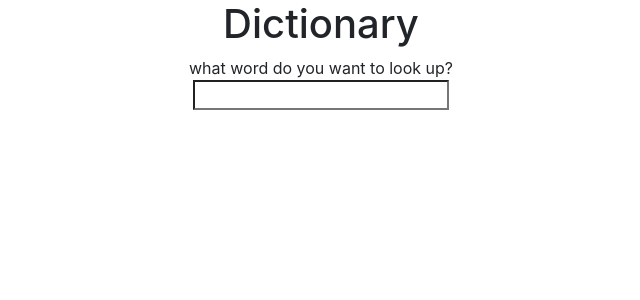
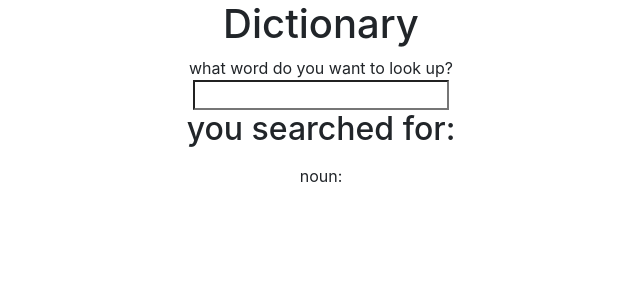
Before and after one commit to leeenah/dictionary-project, a React (Create React App) app: page / in a window 1280 px wide. Shown: the top 300 px of the page, without its empty margins (319-959 px from the left). Built offline with nearby package versions, Linux system fonts and the light colour scheme.

Commit message:
Add new component called Results and Results css..
Tested and the child component is interacting with the parent component

```diff
--- /dev/null
+++ b/src/Results.js
@@ -0,0 +1,13 @@
+import React from "react";
+
+import "./Results.css";
+
+export default function Results(props) {
+  return (
+    <div className="Results">
+      <h2> you searched for:</h2>
+      <p> {props.results1}</p>
+      <p> noun: </p>
+    </div>
+  );
+}
--- a/src/Search.js
+++ b/src/Search.js
@@ -1,16 +1,23 @@
 import React, { useState } from "react";
 import axios from "axios";
+import Results from "./Results";
 
 export default function Search() {
   const [keyword, setKeyword] = useState(null);
+  const [results, setResults] = useState(null);
 
   function handleResponse(response) {
     console.log(response.data);
+    console.log(response.data[0].word);
+    console.log(response.data[0].phonetics[0].text);
+    setResults(response.data[0].word);
   }
+
+  // [{ word: response.data[0].word, phonetics: response.data[0] }];
 
   function search(event) {
     event.preventDefault();
-    console.log(`searching the definition for `);
+    console.log(`searching the definition for ${keyword}`);
     let api = `https://api.dictionaryapi.dev/api/v2/entries/en_US/${keyword}`;
     axios.get(api).then(handleResponse);
   }
@@ -26,6 +33,9 @@ export default function Search() {
       <form onSubmit={search}>
         <input type="search" onChange={handleSearch}></input>
       </form>
+      <div>
+        <Results results1={results} />
+      </div>
     </div>
   );
 }
```
Also changed, not shown: src/Results.css (added).
